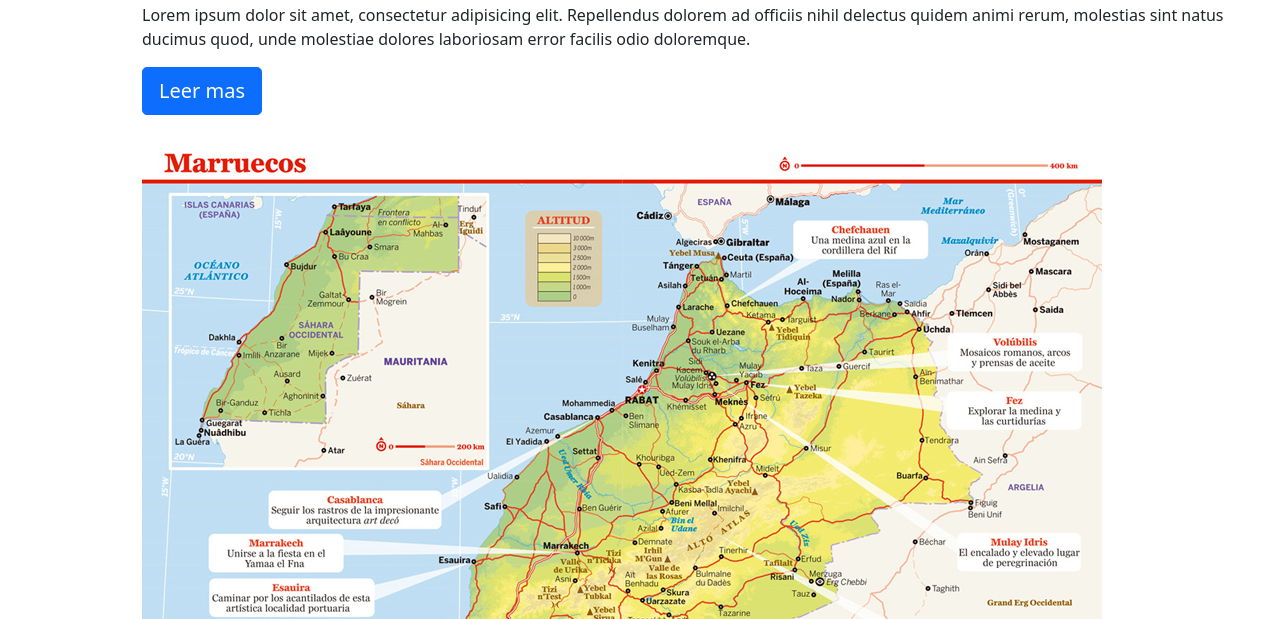
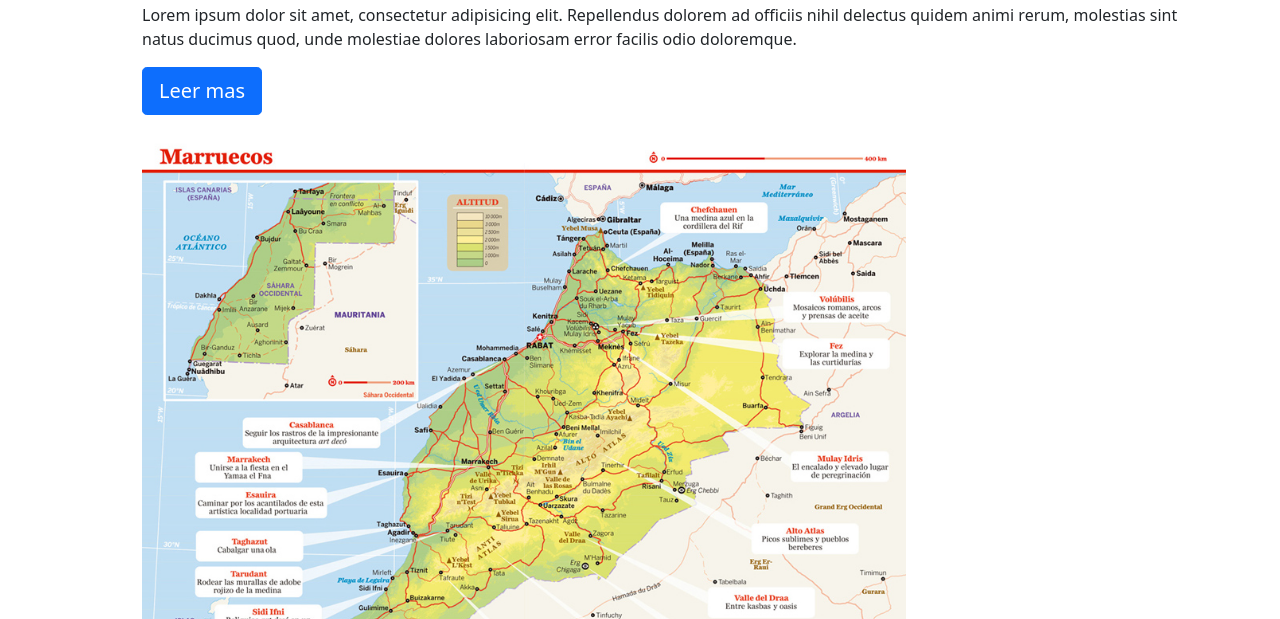
Before and after one commit to Angel-Delg/cs50w-project0, a plain HTML site: page inspiration.html in a window 1280 px wide. Shown: the part 721-1340 px from the top of the page. Drawn offline with nearby package versions, Linux system fonts and the light colour scheme.

Commit message:
finalizando

```diff
--- a/inspiration.html
+++ b/inspiration.html
@@ -80,7 +80,7 @@
         </section>
 
         <div class="container m-5">
-            <div class="row">
+            <div class="row w-100">
               <div class="jumbotron ">
                 <h1>Tourism in morocco</h1>
                 <p>Lorem ipsum dolor sit amet, consectetur adipisicing elit. Repellendus dolorem ad officiis nihil delectus quidem animi rerum, molestias sint natus ducimus quod, unde molestiae dolores laboriosam error facilis odio doloremque.</p>
@@ -89,7 +89,7 @@
             </div>
 
 
-            <img src="images/map.jpg" alt="map">
+            <img src="images/map.jpg" width="70%" alt="map">
         </div><!-- Fin Sección Jumbotron -->
 
         <section class="m-5">
```
